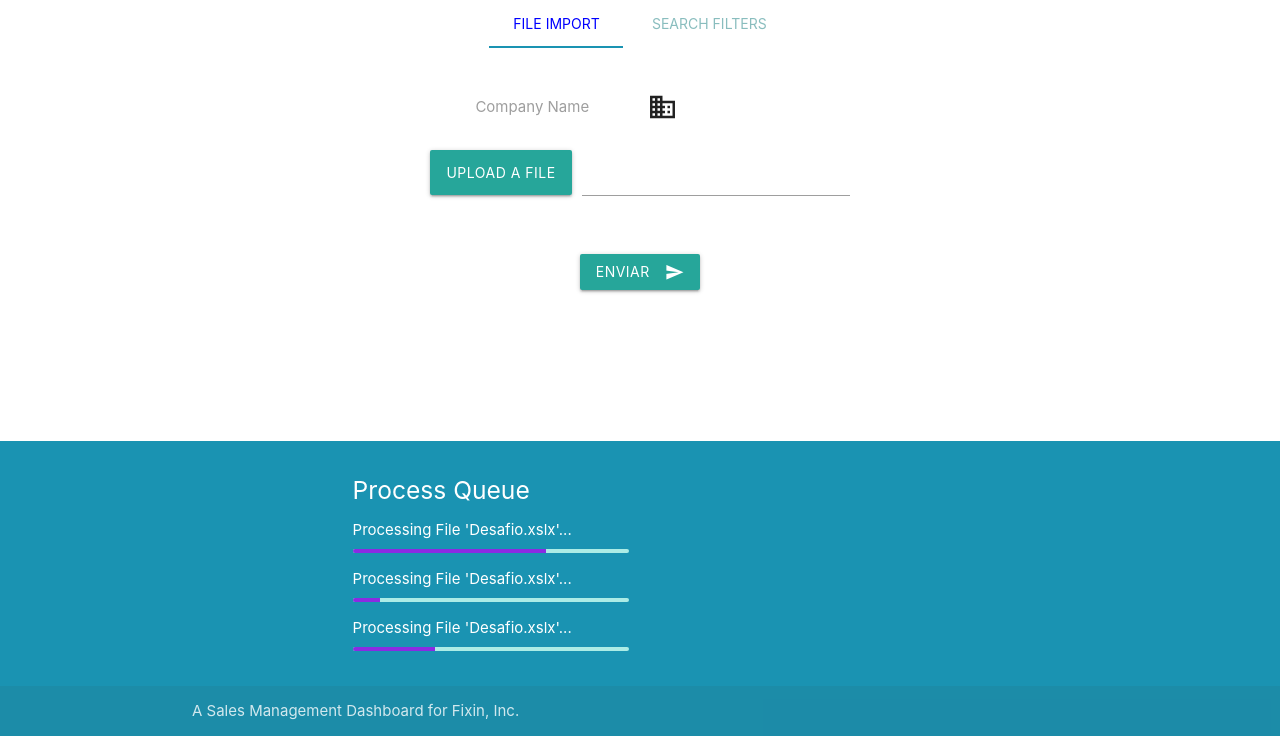
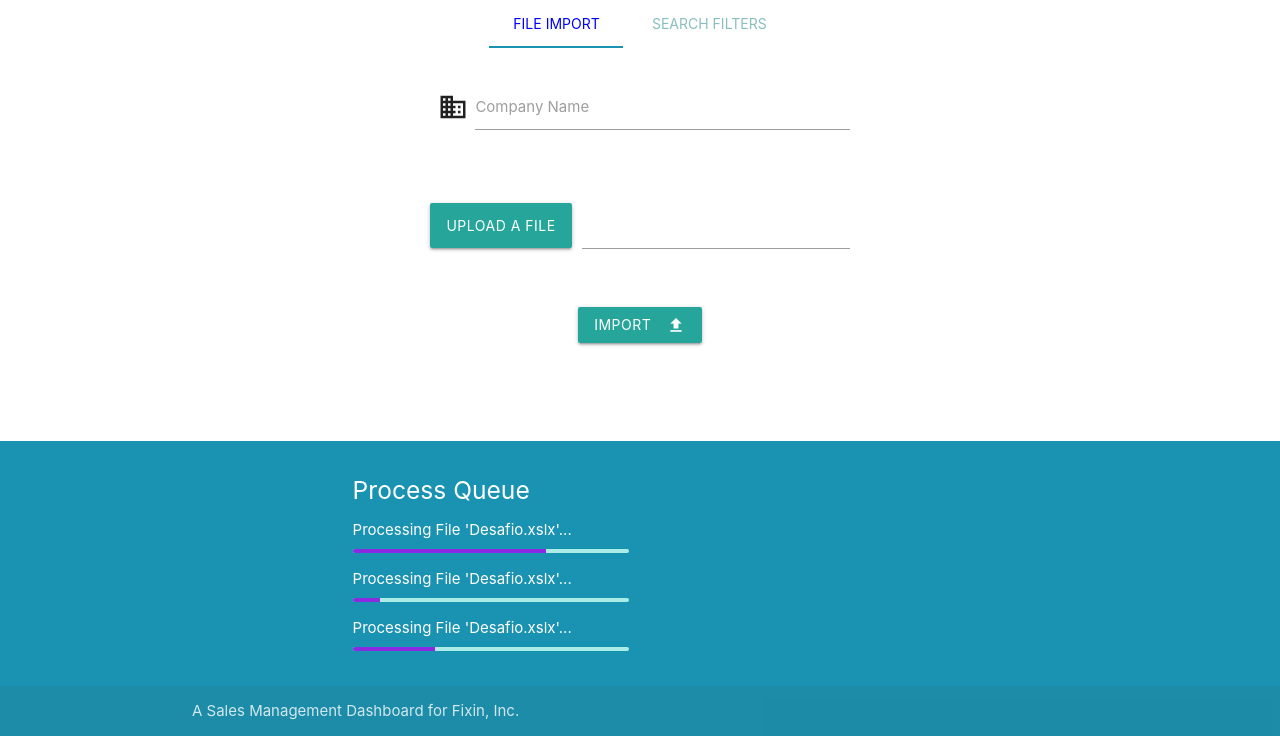
Before and after one commit to douglasmoraisdev/django_finxi_sales, a Django app: page /dashboard/ in a window 1280 px wide. Shown: the part 64-800 px from the top of the page. Run offline with Django 3.2, Linux system fonts and the light colour scheme; parts of the project's set-up code (start-up, migrations or seed data) failed here and were passed over; some libraries are stand-ins or nearby versions.

Commit message:
File Upload via Ajax
* Upload file on the File Import page via Ajax

```diff
--- a/dashboard/static/js/main.js
+++ b/dashboard/static/js/main.js
@@ -63,3 +63,48 @@ function update_proc_status() {
 
     })
 }
+
+function switch_filters(elem){
+    /**
+     * Turn on/off a filter input
+     */
+
+    let target = $(elem).attr('target');
+
+    /** Set enabled/disabled to a element */
+    $('#'+target).prop("disabled", !($(elem).prop("checked")));
+
+    /** Reset the Materialized Select if any */
+    if ( $('#'+target).prop('nodeName') == 'SELECT'){
+        $('#'+target).formSelect();
+    }
+
+}
+
+
+function import_file(form) {
+    /**
+     * Handle Import Form Submit
+     */
+
+    var formData = new FormData(form);
+
+    $.ajax({
+        url: "http://localhost:8000/dashboard/import/",
+        type: 'POST',
+        data: formData,
+        success: function (data) {
+            var modal_success = M.Modal.getInstance(import_success_modal);
+            modal_success.open();
+        },
+        error: function (data) {
+            var modal_fail = M.Modal.getInstance(import_fail_modal);
+            modal_fail.open();
+        },
+        cache: false,
+        contentType: false,
+        processData: false,
+    });
+
+
+};
--- a/dashboard/templates/file_import.html
+++ b/dashboard/templates/file_import.html
@@ -1,17 +1,20 @@
 <div class="row">
-    <form action="/dashboard/import/" method="post" enctype="multipart/form-data">
+    <form id="import_form" name="import_form" action="/dashboard/import/" method="post" enctype="multipart/form-data">
 
         {% csrf_token %}
+        <!-- Company Input-->
         <div class="row ">
 
             <div class="col s1 l4"></div>
             <div class="input-field col s8 l4">
                 <i class="material-icons prefix">business</i>
-                {{ form.company_name }}
+                <input type="text" id="id_company_name" name="company_name">
                 <label for="id_company_name">Company Name</label>
             </div>
             <div class="col s3 l4"></div>
         </div>
+
+        <!-- File Upload Input-->
         <div class="row">
 
             <div class="col s2 l4"></div>
@@ -19,7 +22,7 @@
                 <div class="file-field input-field">
                     <div class="btn">
                         <span>Upload a File</span>
-                        <input type="file">
+                        <input id="sales_file" name="sales_file" type="file">
                     </div>
                     <div class="file-path-wrapper">
                         <input class="file-path validate" type="text">
@@ -30,9 +33,32 @@
 
         </div>
 
-        <button class="btn waves-effect waves-light" type="submit" name="action">Enviar
-            <i class="material-icons right">send</i>
+        <button onclick="import_file(import_form)" class="btn waves-effect waves-light" type="button"
+            name="action">Import
+            <i class="material-icons right">file_upload</i>
         </button>
 
     </form>
 </div>
+</div>
+
+<!-- Message Modals -->
+<div id="import_success_modal" class="modal">
+    <div class="modal-content">
+        <h4>File uploaded successfully</h4>
+        <p>The file is being processed and will soon be available for viewing</p>
+    </div>
+    <div class="modal-footer">
+        <a href="#!" class="modal-close waves-effect waves-green btn-flat">OK</a>
+    </div>
+</div>
+
+<div id="import_fail_modal" class="modal">
+    <div class="modal-content">
+        <h4>File uploaded failfully</h4>
+        <p>A wild Error appers</p>
+    </div>
+    <div class="modal-footer">
+        <a href="#!" class="modal-close waves-effect waves-green btn-flat">OK</a>
+    </div>
+</div>
--- a/dashboard/templates/filter_sales.html
+++ b/dashboard/templates/filter_sales.html
@@ -22,9 +22,10 @@
         <label class="active" for="product_name">Product</label>
     </div>
 
+    <!-- active on/off product filter -->
     <div class="input-field col s1 l1">
         <label>
-            <input type="checkbox" checked="checked"/>
+            <input id="use_product" onclick="switch_filters(this)" target="product_name" type="checkbox" checked="checked"/>
             <span>Use</span>
         </label>
     </div>
@@ -37,7 +38,7 @@
 
     <div class="col s1 l4"></div>
     <div class="input-field col s3 l3">
-        <select id="category" multiple>
+        <select id="category_name" multiple>
             <option value="" disabled>Choose your option</option>
             <option value="1">Pantufas</option>
             <option value="2">Shorts</option>
@@ -46,9 +47,11 @@
         </select>
         <label>Select Categories</label>
     </div>
+
+    <!-- active on/off category filter -->
     <div class="input-field col s1 l1">
         <label>
-            <input type="checkbox" checked="checked"/>
+            <input id="use_category" onclick="switch_filters(this)" target="category_name" type="checkbox" checked="checked"/>
             <span>Use</span>
         </label>
     </div>
@@ -57,11 +60,14 @@
 
 </div>
 
+<div class="row center-align">
 
 
-<button class="btn waves-effect waves-light" type="submit" name="action">Search
-    <i class="material-icons right">send</i>
-</button>
+        <button class="btn waves-effect waves-light" type="button" name="action">Search
+            <i class="material-icons right">search</i>
+        </button>
+
+</div>
 
 <div class="row center-align">
     <h2>Results:</h2>
@@ -79,19 +85,9 @@
 
             <tbody>
                 <tr>
-                <td>Alvin</td>
-                <td>Eclair</td>
-                <td>$0.87</td>
-                </tr>
-                <tr>
-                <td>Alan</td>
-                <td>Jellybean</td>
-                <td>$3.76</td>
-                </tr>
-                <tr>
-                <td>Jonathan</td>
-                <td>Lollipop</td>
-                <td>$7.00</td>
+                    <td>Alvin</td>
+                    <td>Eclair</td>
+                    <td>$0.87</td>
                 </tr>
             </tbody>
         </table>
--- a/dashboard/templates/main.html
+++ b/dashboard/templates/main.html
@@ -54,8 +54,14 @@
     $(document).ready(function () {
         $('.tabs').tabs();
         $('select#company').formSelect();
-        $('select#category').formSelect();
-        $('#query_table').DataTable();
+        $('select#category_name').formSelect();
+        $('#query_table').DataTable({
+            searching: false,
+        });
+
+        $('#import_success_modal').modal();
+        $('#import_fail_modal').modal();
+
 
         //setInterval('update_proc_status()', 500);
     });
--- a/dashboard/urls.py
+++ b/dashboard/urls.py
@@ -5,6 +5,7 @@ from dashboard.views import FilterSalesView, FileImportView, DashboardView
 
 urlpatterns = [
     path('', DashboardView.as_view()),
+    path('import/', FileImportView.as_view()),
     path('filter/', FilterSalesView.as_view()),
     # url(r'^proc_state$', views.proc_state, name="proc_state")
 
--- a/dashboard/views/file_import_view.py
+++ b/dashboard/views/file_import_view.py
@@ -6,7 +6,7 @@ from dashboard.forms import FileImportForm
 class FileImportView(FormView):
     template_name = "main.html"
     form_class = FileImportForm
-    success_url = '/dashboard/filter'
+    success_url = '/dashboard/#tab_filter'
 
     def post(self, request, *args, **kwargs):
         form_class = self.get_form_class()
```
Also changed, not shown: dashboard/forms/file_import_form.py (+7 -6 lines).
